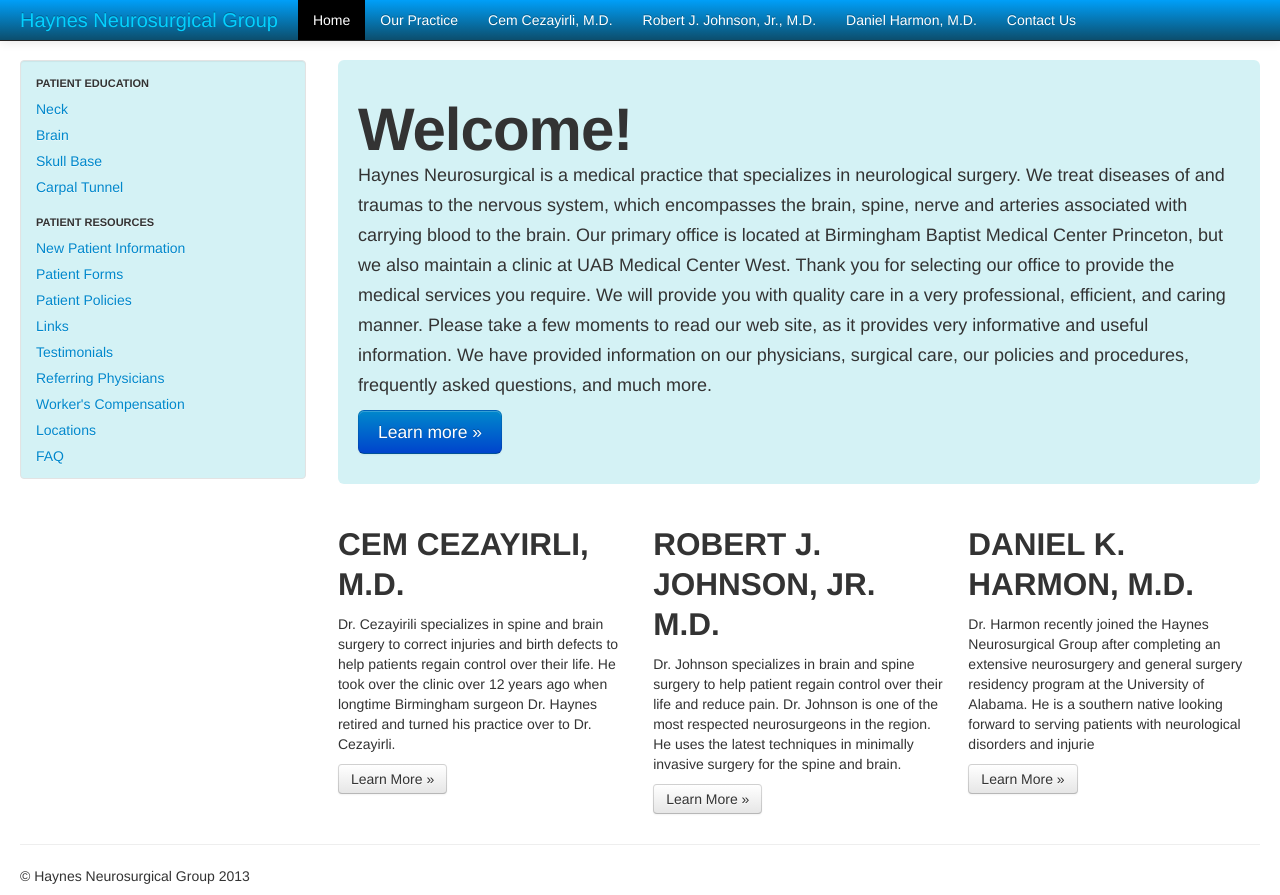
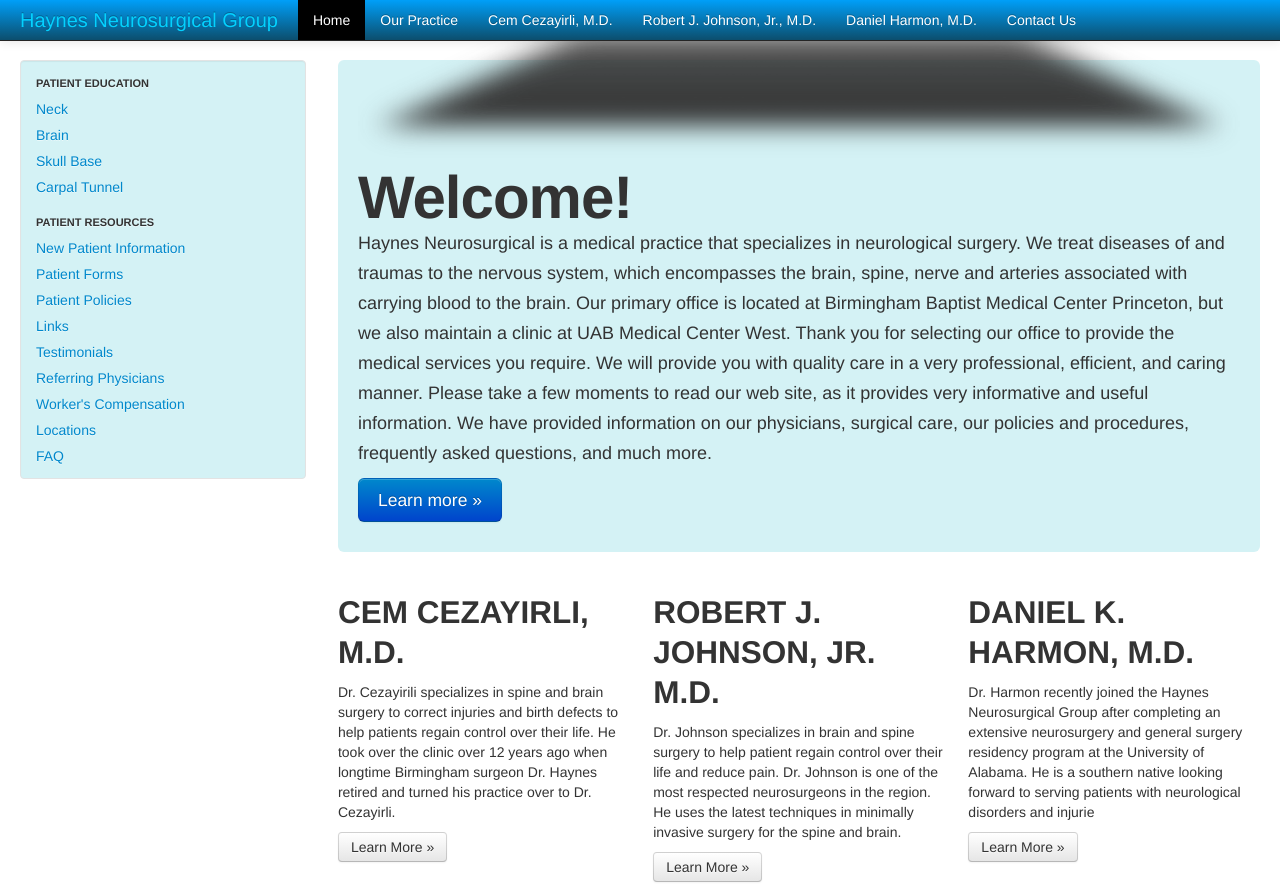
Before and after one commit to Aslan11/haynesNeuro, a plain HTML site: page index.html in a window 1280 px wide. Shown: the top 895 px of the page. Drawn offline with nearby package versions, Linux system fonts and the light colour scheme.

Commit message:
added slicebox shadow

```diff
--- a/slicebox.css
+++ b/slicebox.css
@@ -6,6 +6,17 @@
 	width: 100%;
 	list-style-type: none;
 	padding: 0;
+	z-index: 1;
+}
+
+.shadow {
+	width: 100%;
+	height: 168px;
+	position: relative;
+	margin-top: -110px;
+	background: transparent url(shadow.png) no-repeat bottom center;
+	background-size: 100% 100%;
+	z-index: 0;
 }
 
 .sb-slider li {
```
Also changed, not shown: shadow.png (added).
